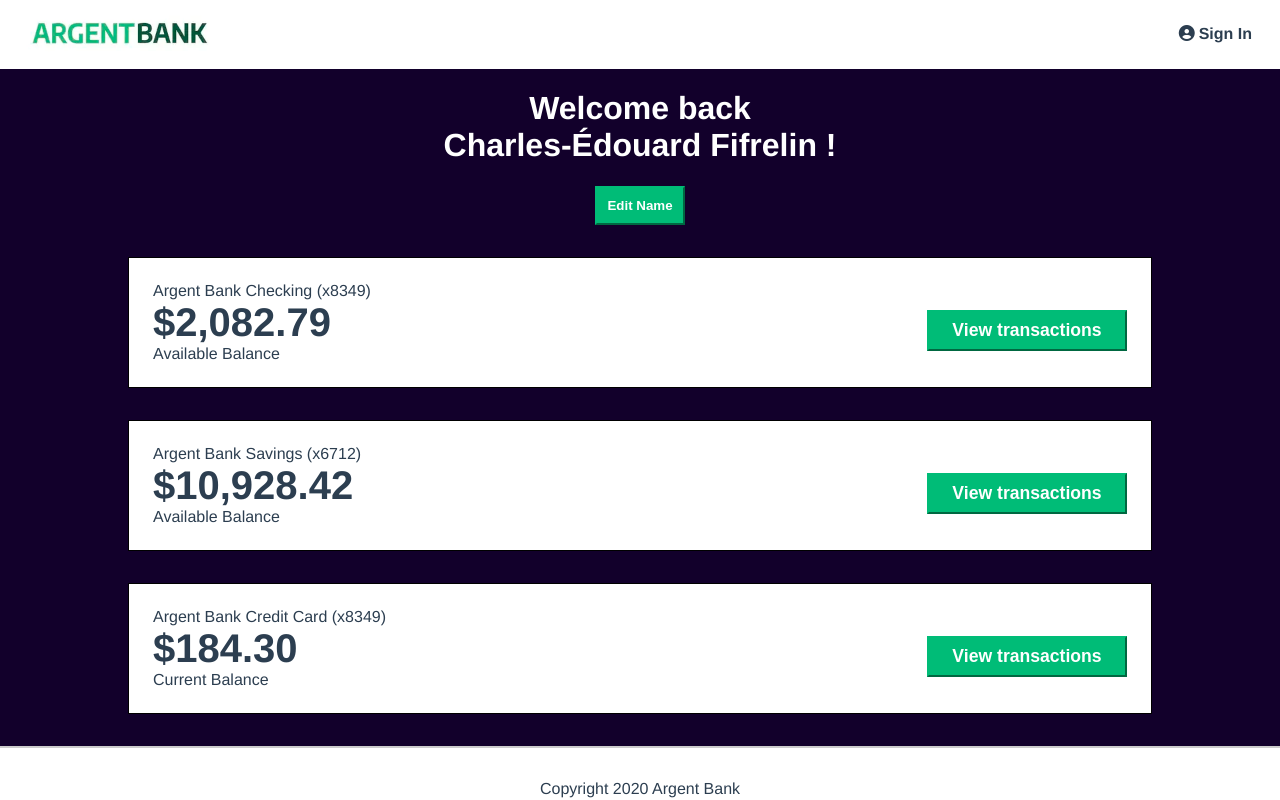
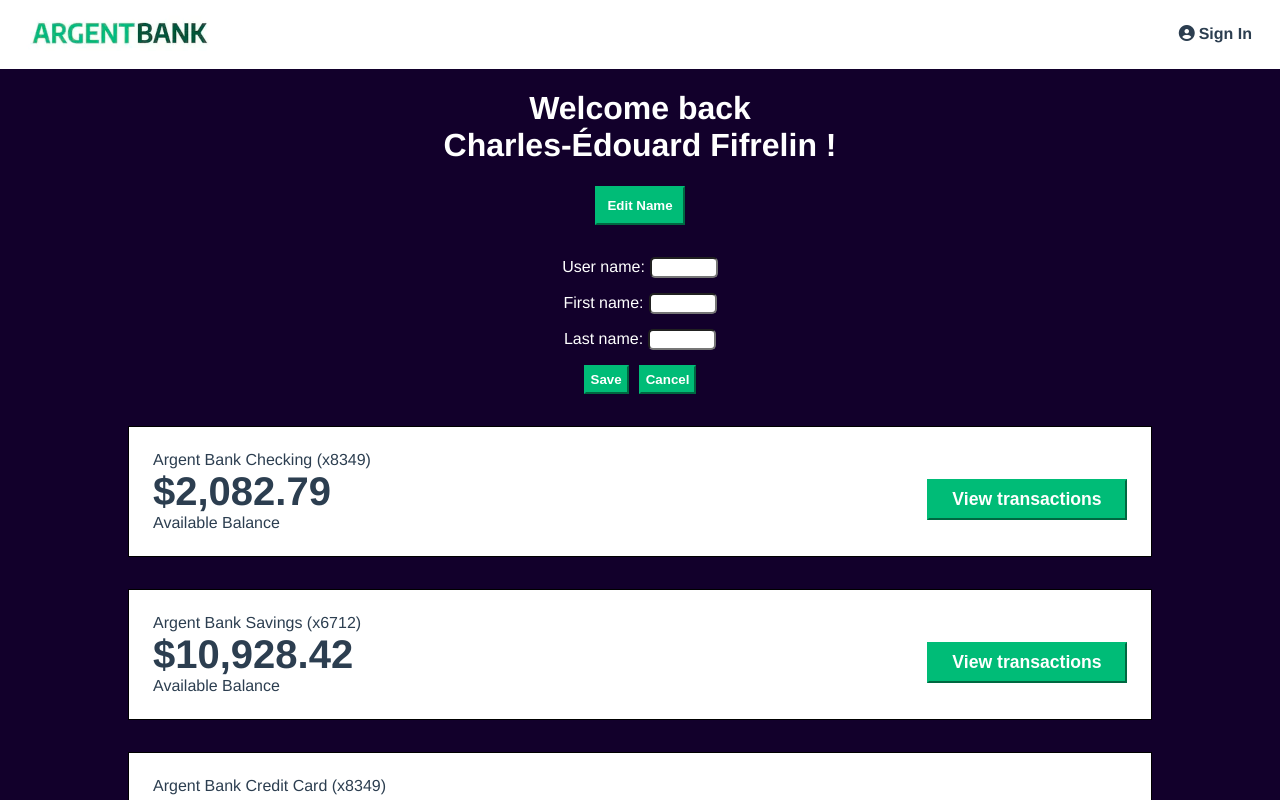
Before and after one commit to pierrick3773/ArgentBank-website-main, a React (Vite) app in the folder frontend/: page /Profile in a window 1280 px wide. Both pictures are taken after a click on the button "Edit Name". Shown: the top 800 px of the page. Built offline with nearby package versions, Linux system fonts and the light colour scheme.

Commit message:
redux input username

```diff
--- a/frontend/src/component/EditButton.jsx
+++ b/frontend/src/component/EditButton.jsx
@@ -1,3 +1,65 @@
+import React, { useState } from 'react';
+import { useDispatch, useSelector } from 'react-redux';
+import { updateUserInput, toggleEditForm } from '../services/userActions';
+
 export function EditButton() {
-  return <button className="edit-button">Edit Name</button>;
+  const dispatch = useDispatch();
+  const [showInputs, setShowInputs] = useState(false);
+  const { userName, firstName, lastName } = useSelector((state) => state.user.user);
+
+  const handleInputChange = (input, value) => {
+    dispatch(updateUserInput(input, value));
+  };
+
+  const handleToggleEditForm = () => {
+    dispatch(toggleEditForm());
+    setShowInputs(!showInputs);
+  };
+
+  const handleCancel = () => {
+    setShowInputs(false);
+  };
+
+  return (
+    <div className='edit'>
+      <button className="edit-button" onClick={handleToggleEditForm}>
+        Edit Name
+      </button>
+      {showInputs && (
+        <div className='inputName'>
+          <div className='inputContainer'>
+            <label htmlFor="userName">User name:</label>
+            <input
+              type="text"
+              id="userName"
+              value={userName}
+              onChange={(e) => handleInputChange('userName', e.target.value)}
+            />
+          </div>
+          <div className='inputContainer'>
+            <label htmlFor="firstName">First name:</label>
+            <input
+              type="text"
+              id="firstName"
+              value={firstName}
+              onChange={(e) => handleInputChange('firstName', e.target.value)}
+            />
+          </div>
+          <div className='inputContainer'>
+            <label htmlFor="lastName">Last name:</label>
+            <input
+              type="text"
+              id="lastName"
+              value={lastName}
+              onChange={(e) => handleInputChange('lastName', e.target.value)}
+            />
+          </div>
+          <div className='inputButton'>
+            <button onClick={handleToggleEditForm}>Save</button>
+            <button onClick={handleCancel}>Cancel</button>
+          </div>
+        </div>
+      )}
+    </div>
+  );
 }
--- a/frontend/src/services/store.js
+++ b/frontend/src/services/store.js
@@ -1,4 +1,9 @@
-import { createStore } from 'redux';
-import rootReducer from './reducers';
+import { createStore, combineReducers } from 'redux';
+import userReducer from './userReducer';
+import { updateUserInput, toggleEditForm } from '../services/userActions';
+
+const rootReducer = combineReducers({
+  user: userReducer,
+});
 
 export const store = createStore(rootReducer);
--- a/frontend/src/services/userAction.js
+++ b/frontend/src/services/userActions.js
@@ -2,3 +2,7 @@
     type: 'UPDATE_USER_INPUT',
     payload: { input, value },
   });
+
+  export const toggleEditForm = () => ({
+    type: 'TOGGLE_EDIT_FORM',
+  });
--- a/frontend/src/services/userReducer.js
+++ b/frontend/src/services/userReducer.js
@@ -1,17 +1,27 @@
 const initialState = {
-    user: null,
-    isLoading: false,
-    error: null,
+  user: {
+    name: '',
+    email: '',
+    // autres propriétés de l'utilisateur
+  },
+  showEditForm: false,
 };
 
 const userReducer = (state = initialState, action) => {
   switch (action.type) {
-      case 'FETCH_USER_REQUEST':
-        return { ...state, isLoading: true };
-      case 'FETCH_USER_SUCCESS':
-        return { ...state, isLoading: false, user: action.payload };
-      case 'FETCH_USER_FAILURE':
-        return { ...state, isLoading: false, error: action.payload };
+    case 'UPDATE_USER_INPUT':
+      return {
+        ...state,
+        user: {
+          ...state.user,
+          [action.payload.input]: action.payload.value,
+        },
+      };
+    case 'TOGGLE_EDIT_FORM':
+      return {
+        ...state,
+        showEditForm: !state.showEditForm,
+      };
     default:
       return state;
   }
--- a/frontend/src/style/EditButton.css
+++ b/frontend/src/style/EditButton.css
@@ -1,3 +1,7 @@
+.edit{
+  width: 100%;
+}
+
 .edit-button {
   border-color: #00bc77;
   background-color: #00bc77;
@@ -6,3 +10,40 @@
   padding: 10px;
   margin-bottom: 2rem;
 }
+.inputContainer {
+  display: flex;
+  flex-direction: row;
+  gap: 5px;
+  justify-content: center;
+  align-items: center;
+  width: 100%;
+}
+.inputName {
+  display: flex;
+  flex-direction: column;
+  gap: 15px;
+}
+.inputButton{
+  gap: 10px;
+  display: flex;
+  flex-direction: row;
+  justify-content: center;
+}
+.inputButton button {
+  border-color: #00bc77;
+    background-color: #00bc77;
+    color: #fff;
+    font-weight: bold;
+    padding: 5px;
+    margin-bottom: 2rem;
+    gap: 10px;
+}
+
+label{
+  color: white;
+}
+
+input{
+  border-radius: 5px;
+  width: 60px;
+}
```
Lines whose indentation alone changed are shown as unchanged.
